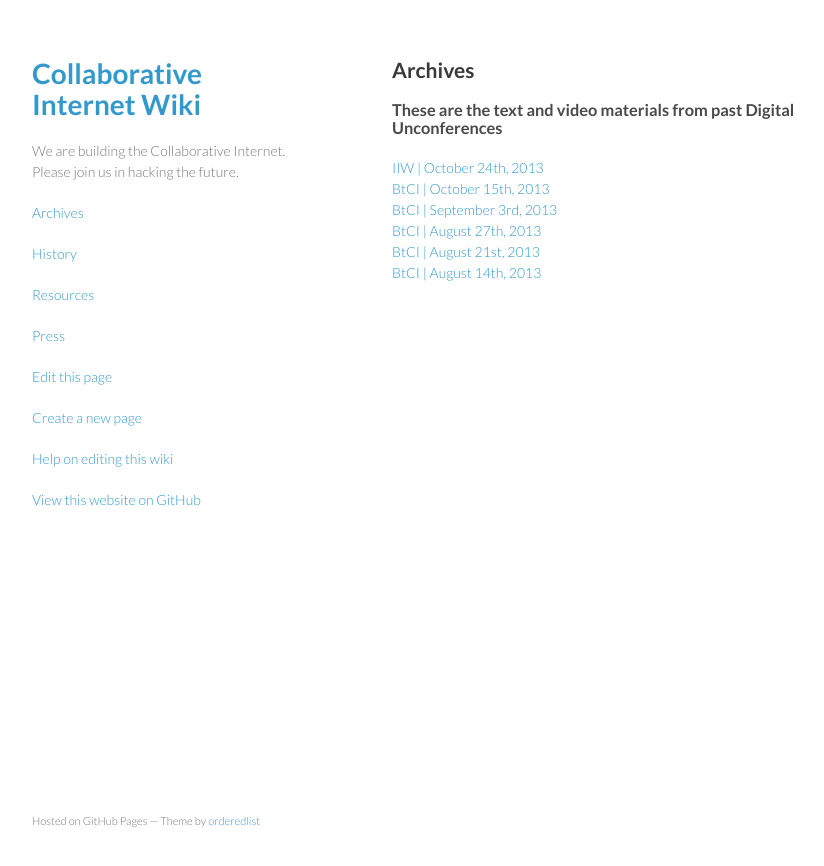
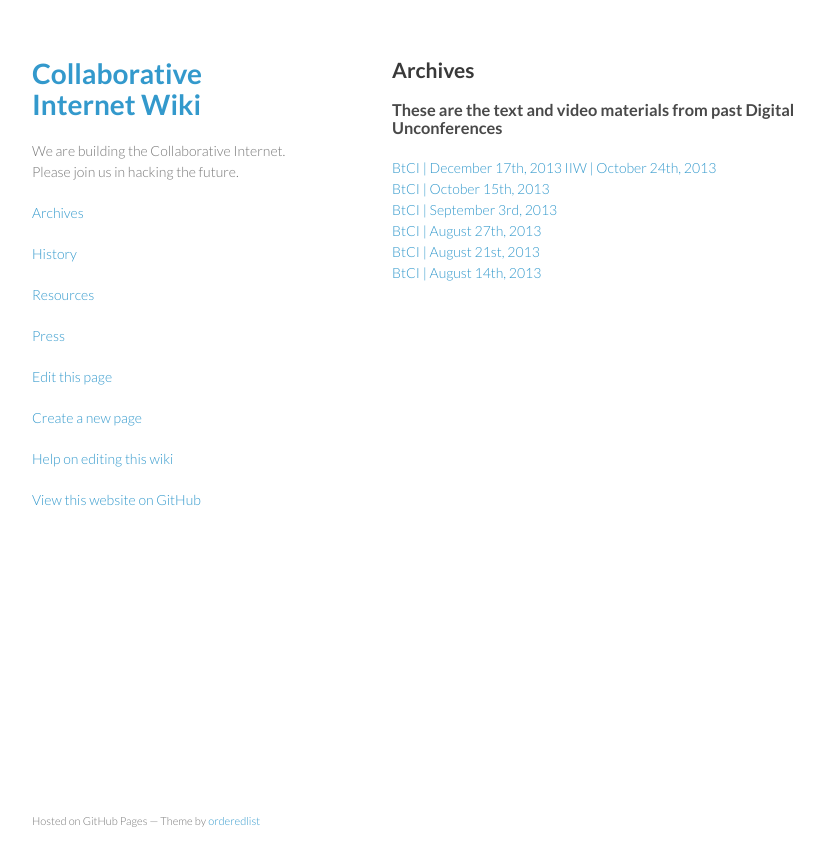
Before and after one commit to collaborativeinternet/collaborativeinternet.github.io, a Jekyll site: the page built from wiki/archives.md, in a window 1280 px wide. Shown: the top 866 px of the page, without its empty margins (178-1002 px from the left). Built offline with Jekyll 4.4.1, drawn with Linux system fonts in a browser that asks for light colours.

Commit message:
Update archives.md

```diff
--- a/wiki/archives.md
+++ b/wiki/archives.md
@@ -5,6 +5,7 @@
 
 ##Archives
 ###These are the text and video materials from past Digital Unconferences
+[BtCI   |  December 17th, 2013](http://collaborativeinter.net/wiki/BtCI_2013-12-17.html)
 [IIW   |  October 24th, 2013](http://collaborativeinter.net/wiki/iiw_2013-10-24.html)
 [BtCI  |  October 15th, 2013](http://collaborativeinter.net/wiki/BtCI_2013-10-15.html)
 [BtCI  |  September 3rd, 2013](http://collaborativeinter.net/wiki/BtCI_2013-09-03.html)
```
